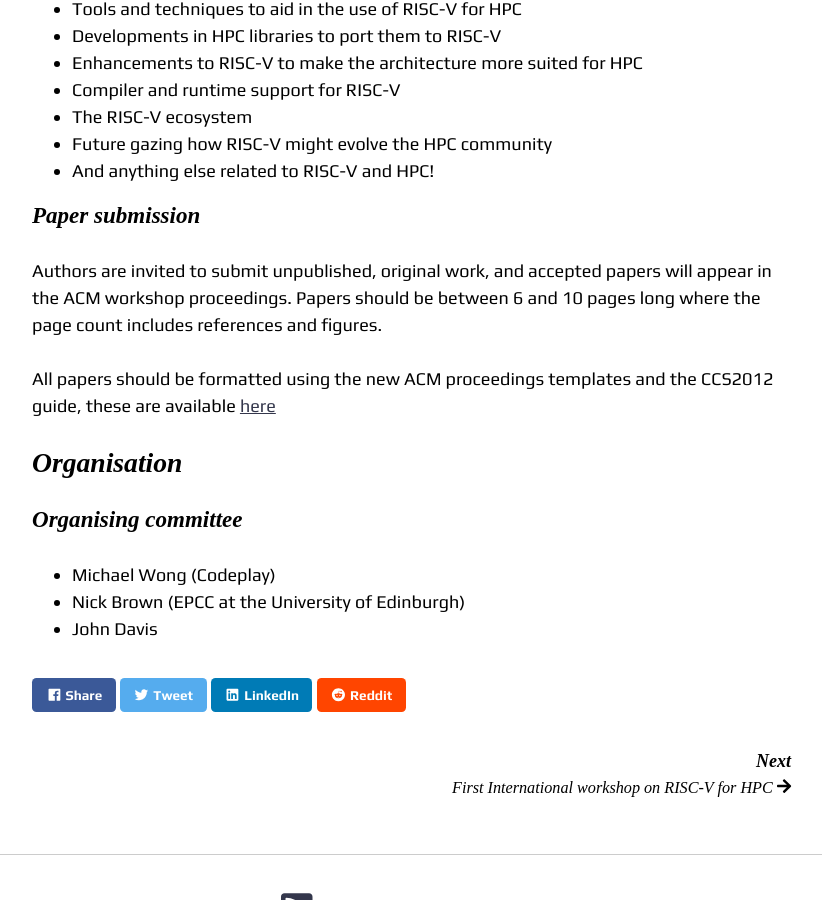
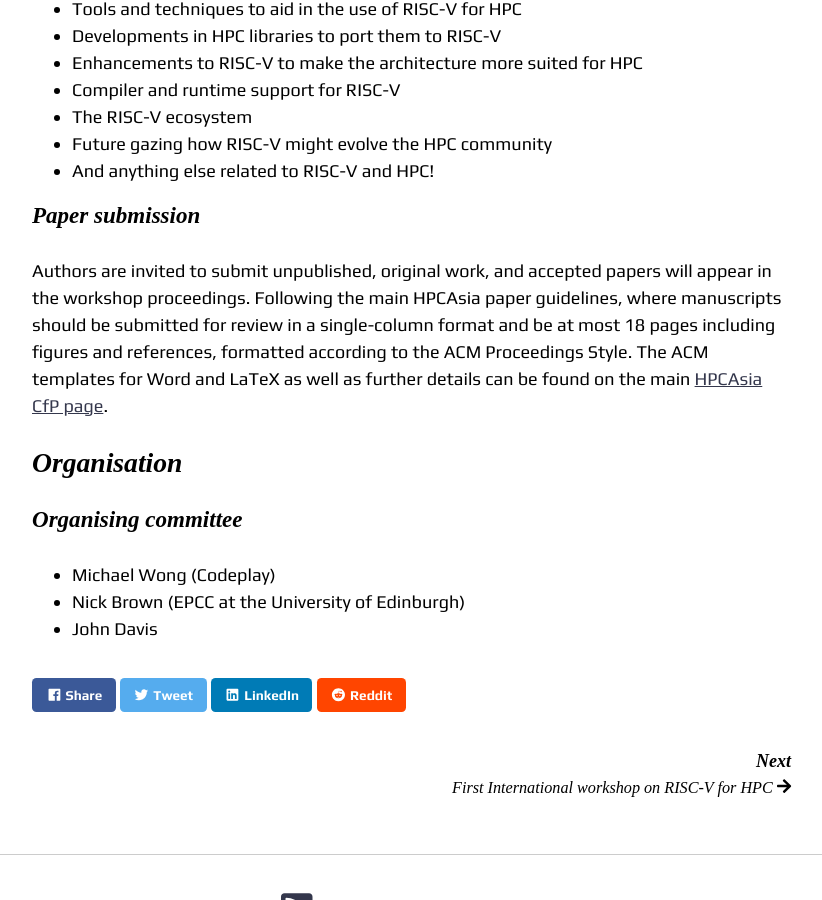
Before and after one commit to RISCVtestbed/riscvtestbed.github.io, a Jekyll site: the page built from _community/hpcasia24-workshop.md, in a window 1280 px wide and 900 px high, scrolled down 1842 px. Shown: the whole window, without its empty margins (343-1165 px from the left). Built offline with Jekyll 4.4.1, drawn with Linux system fonts in a browser that asks for light colours; nearby versions of some CDN libraries.

Commit message:
Update hpcasia24-workshop.md

```diff
--- a/_community/hpcasia24-workshop.md
+++ b/_community/hpcasia24-workshop.md
@@ -43,9 +43,7 @@ We invite submissions of high-quality, original research results and works-in-pr
 
 ### Paper submission
 
-Authors are invited to submit unpublished, original work, and accepted papers will appear in the ACM workshop proceedings. Papers should be between 6 and 10 pages long where the page count includes references and figures.
-
-All papers should be formatted using the new ACM proceedings templates and the CCS2012 guide, these are available [here](http://www.acm.org/publications/article-templates/proceedings-template.html/)
+Authors are invited to submit unpublished, original work, and accepted papers will appear in the workshop proceedings. Following the main HPCAsia paper guidelines,  where manuscripts should be submitted for review in a single-column format and be at most 18 pages including figures and references, formatted according to the ACM Proceedings Style. The ACM templates for Word and LaTeX as well as further details can be found on the main [HPCAsia CfP page](https://sighpc.ipsj.or.jp/HPCAsia2024/cfp.html).
 
 ## Organisation
 
```
